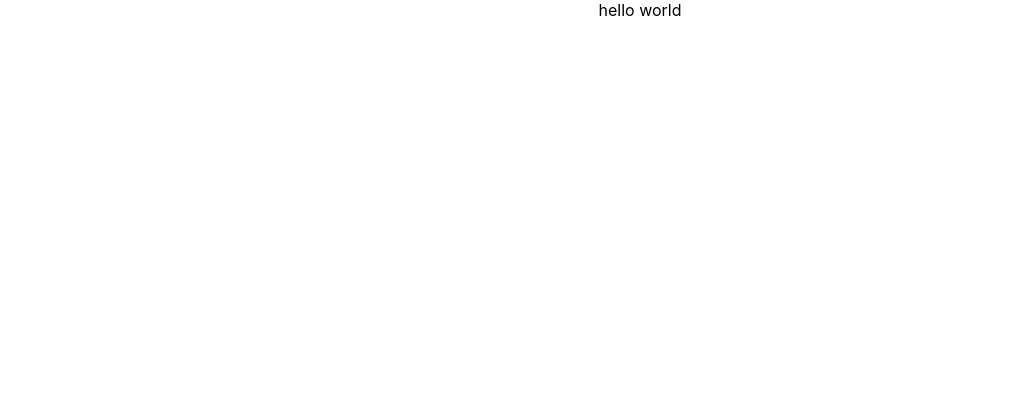
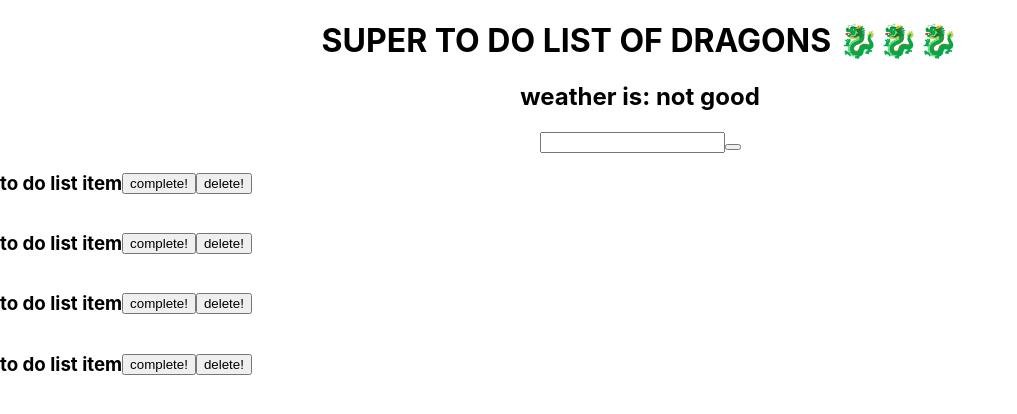
Before and after one commit to YBYuan007/React_review1, a React (Create React App) app in the folder todo_weather/: page / in a window 1280 px wide. Shown: the top 414 px of the page, without its empty margins (0-1017 px from the left). Built offline with nearby package versions, Linux system fonts and the light colour scheme.

Commit message:
practice .map, .reduce, .filter

```diff
--- a/todo_weather/src/App.css
+++ b/todo_weather/src/App.css
@@ -1,3 +1,8 @@
 .App {
   text-align: center;
 }
+
+article {
+  display: flex;
+  align-items: center;
+}
--- a/todo_weather/src/App.js
+++ /dev/null
@@ -1,12 +0,0 @@
-
-import './App.css';
-
-function App() {
-  return (
-    <div className="App">
-hello world
-    </div>
-  );
-}
-
-export default App;
--- /dev/null
+++ b/todo_weather/src/App.jsx
@@ -0,0 +1,19 @@
+
+import './App.css';
+import Header from './components/Header';
+import ToDoForm from './components/ToDoForm';
+import ToDoList from './components/ToDoList';
+import ToDoListItem from './components/ToDoListItem';
+
+function App() {
+  return (
+    <div className="App">
+      <Header />
+      <ToDoForm />
+      <ToDoList />
+
+    </div>
+  );
+}
+
+export default App;
--- /dev/null
+++ b/todo_weather/src/components/Header.jsx
@@ -0,0 +1,8 @@
+export default function Header (props) {
+return (
+  <header>
+    <h1> SUPER TO DO LIST OF DRAGONS 🐉🐉🐉 </h1>
+    <h2> weather is: not good</h2>
+  </header>
+)
+}
--- /dev/null
+++ b/todo_weather/src/components/ToDoForm.jsx
@@ -0,0 +1,10 @@
+export default function ToDoForm (props) {
+  return (
+    <form >
+      <input type="text" />
+      <button>
+
+      </button>
+    </form>
+  )
+}
--- /dev/null
+++ b/todo_weather/src/components/ToDoList.jsx
@@ -0,0 +1,12 @@
+import ToDoListItem from "./ToDoListItem";
+
+export default function ToDoList (props) {
+  return (
+    <section>
+      <ToDoListItem />
+      <ToDoListItem />
+      <ToDoListItem />
+      <ToDoListItem />
+    </section>
+  )
+}
--- /dev/null
+++ b/todo_weather/src/components/ToDoListItem.jsx
@@ -0,0 +1,10 @@
+export default function ToDoListItem(props) {
+  return (
+    <article>
+      <h1> to do list item</h1>
+      <button> complete! </button>
+      <button> delete! </button>
+
+    </article>
+  )
+}
```
Also changed, not shown: todo_weather/src/practice.js (added, +131 -0 lines).
